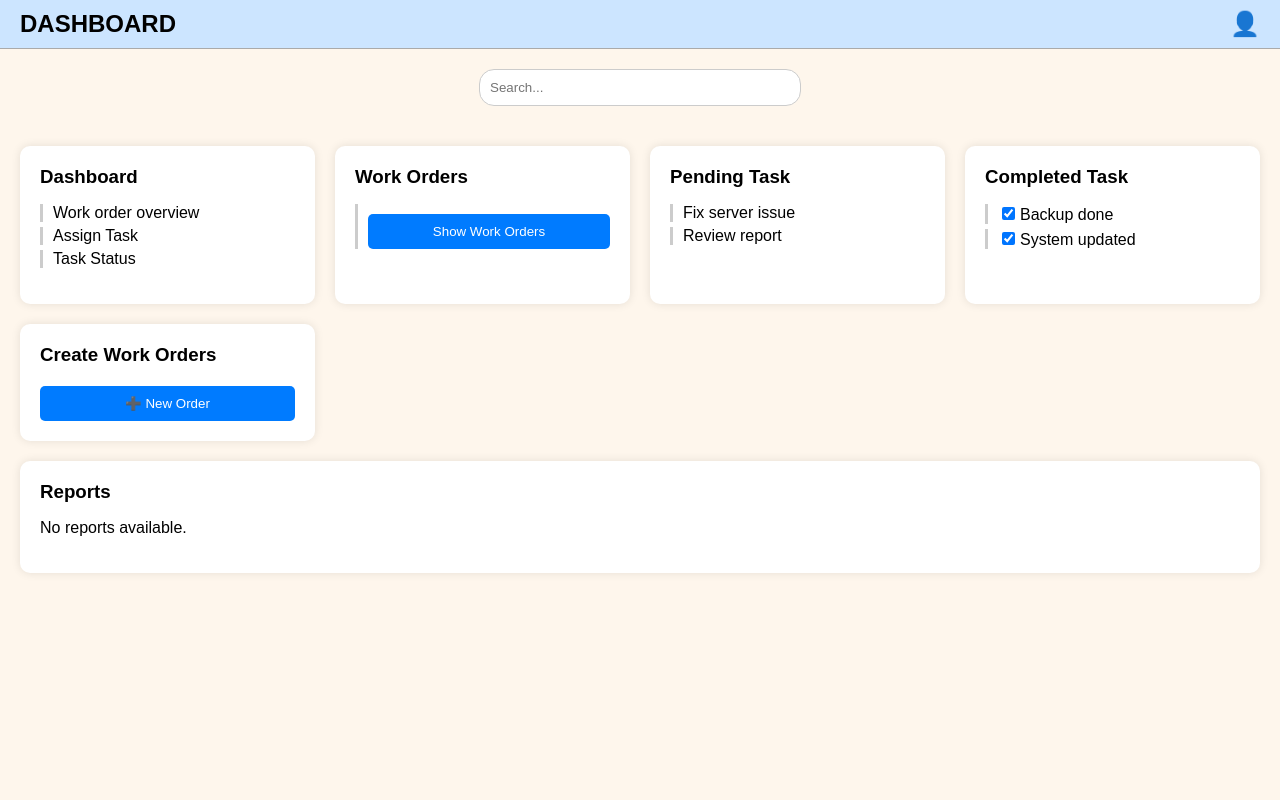
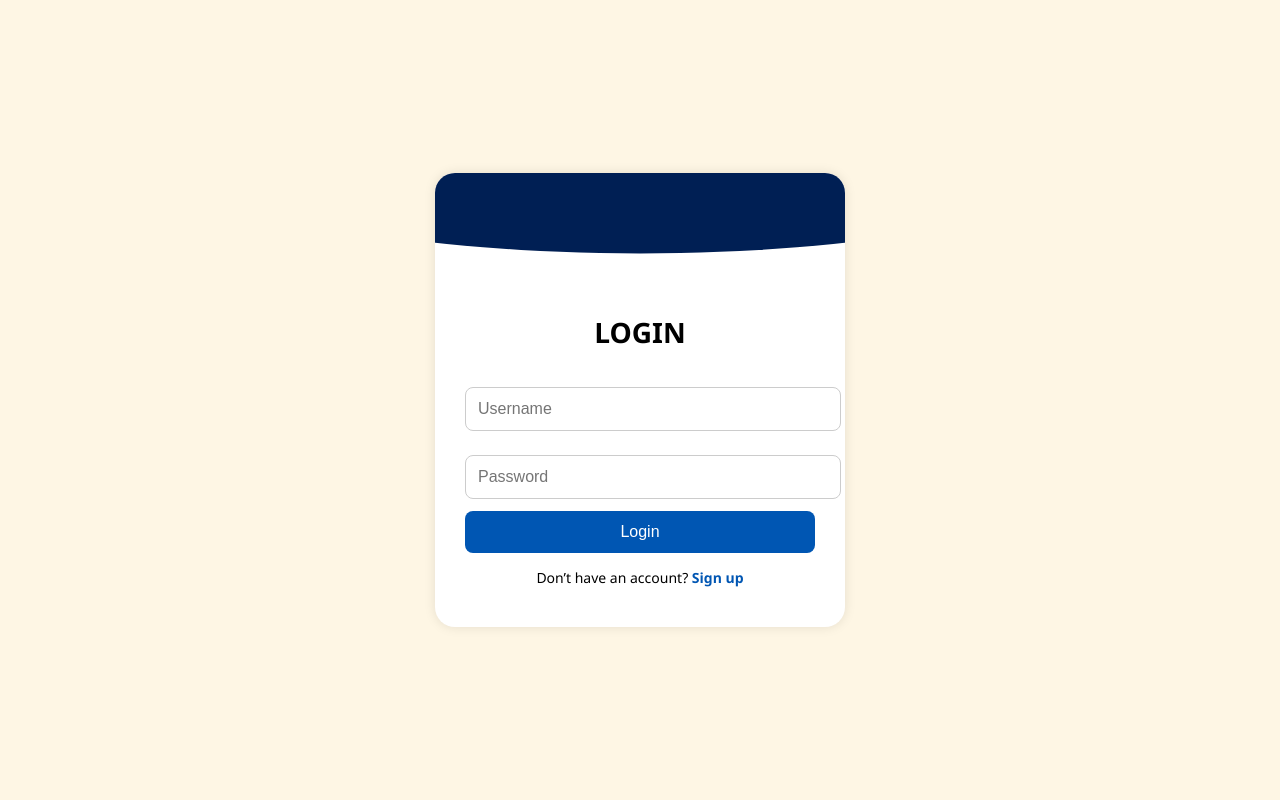
Before and after one commit to Lorbelle143/IT38A-Enterprise-System, a PHP site: page /login.php in a window 1280 px wide. Run offline with PHP 8.4, Linux system fonts and the light colour scheme.

Commit message:
updated login

```diff
--- a/login.php
+++ b/login.php
@@ -1,263 +1,133 @@
-<?php session_start(); ?>
+<?php
+session_start();
+$error = '';
+
+if ($_SERVER['REQUEST_METHOD'] === 'POST') {
+    $valid_username = 'johndoe';
+    $valid_password = 'password123';
+
+    $username = $_POST['username'] ?? '';
+    $password = $_POST['password'] ?? '';
+
+    if ($username === $valid_username && $password === $valid_password) {
+        $_SESSION['username'] = $username;
+        header('Location: dashboard.php');
+        exit;
+    } else {
+        $error = 'Invalid username or password.';
+    }
+}
+?>
+
 <!DOCTYPE html>
 <html lang="en">
 <head>
   <meta charset="UTF-8">
-  <title>Dashboard</title>
+  <title>Login</title>
   <style>
     body {
-      font-family: Arial, sans-serif;
-      background-color: #fef6ec;
       margin: 0;
+      font-family: 'Segoe UI', sans-serif;
+      background-color: #fef6e4;
+      display: flex;
+      justify-content: center;
+      align-items: center;
+      height: 100vh;
     }
 
-    .header {
-      background-color: #cce5ff;
-      padding: 10px 20px;
-      display: flex;
-      align-items: center;
-      justify-content: space-between;
-      border-bottom: 1px solid #aaa;
+    .login-container {
+      background: #fff;
+      width: 350px;
+      padding: 40px 30px;
+      border-radius: 20px;
+      box-shadow: 0 0 12px rgba(0,0,0,0.1);
+      text-align: center;
+      position: relative;
     }
 
-    .header h2 {
-      margin: 0;
+    .header-wave {
+      position: absolute;
+      top: 0;
+      left: 0;
+      height: 100px;
+      width: 100%;
+      background: #001F54;
+      border-top-left-radius: 20px;
+      border-top-right-radius: 20px;
+      clip-path: ellipse(100% 80% at 50% 0%);
     }
 
-    .header .user-icon {
-      font-size: 24px;
+    h2 {
+      margin-top: 100px;
+      font-size: 28px;
+      font-weight: 700;
+      color: #000;
+    }
+
+    input[type="text"], input[type="password"] {
+      width: 100%;
+      padding: 12px;
+      margin: 12px 0;
+      border: 1px solid #ccc;
+      border-radius: 8px;
+      font-size: 16px;
+    }
+
+    button {
+      width: 100%;
+      padding: 12px;
+      background-color: #0056b3;
+      color: white;
+      border: none;
+      border-radius: 8px;
+      font-size: 16px;
       cursor: pointer;
     }
 
-    .search-bar {
-      margin: 20px;
-      display: flex;
-      justify-content: center;
+    button:hover {
+      background-color: #003d80;
     }
 
-    .search-bar input {
-      padding: 10px;
-      border-radius: 15px;
-      border: 1px solid #ccc;
-      width: 300px;
+    .signup-prompt {
+      margin-top: 15px;
+      font-size: 14px;
     }
 
-    .content {
-      display: grid;
-      grid-template-columns: repeat(auto-fill, minmax(250px, 1fr));
-      gap: 20px;
-      padding: 20px;
+    .signup-prompt a {
+      color: #0056b3;
+      text-decoration: none;
+      font-weight: bold;
     }
 
-    .card {
-      background-color: white;
-      padding: 20px;
-      border-radius: 10px;
-      box-shadow: 0 0 10px rgba(0,0,0,0.1);
+    .signup-prompt a:hover {
+      text-decoration: underline;
     }
 
-    .card h3 {
-      margin-top: 0;
-      margin-bottom: 10px;
-    }
-
-    .task-list, .work-list {
-      list-style: none;
-      padding-left: 0;
-    }
-
-    .task-list li, .work-list li {
-      margin: 5px 0;
-      padding-left: 10px;
-      border-left: 3px solid #ccc;
-    }
-
-    .checkbox {
-      margin-right: 5px;
-    }
-
-    .card button {
-      padding: 10px;
-      background-color: #007bff;
-      color: white;
-      border: none;
-      border-radius: 5px;
-      cursor: pointer;
-      width: 100%;
+    .error {
+      color: red;
       margin-top: 10px;
-    }
-
-    .card button:hover {
-      background-color: #0056b3;
-    }
-
-    .create-work-order {
-      background-color: #fff;
-      border: 1px solid #ccc;
-      padding: 25px;
-      border-radius: 10px;
-      box-shadow: 0 0 10px rgba(0,0,0,0.1);
-      margin: 20px;
-    }
-
-    .hidden {
-      display: none;
-    }
-
-    .create-work-order input,
-    .create-work-order textarea {
-      width: 100%;
-      padding: 10px;
-      margin-bottom: 10px;
-      border: 1px solid #ccc;
-      border-radius: 5px;
-    }
-
-    .create-work-order button {
-      padding: 10px 15px;
-      background-color: #007bff;
-      color: white;
-      border: none;
-      border-radius: 5px;
-      margin-right: 10px;
-      cursor: pointer;
-    }
-
-    .create-work-order button:hover {
-      background-color: #0056b3;
-    }
-
-    .cancel-btn {
-      background-color: #ccc;
-      color: black;
-    }
-
-    .cancel-btn:hover {
-      background-color: #999;
-    }
-
-    .work-orders-list {
-      display: none;
-      padding: 15px;
-      background-color: white;
-      border-radius: 10px;
-      box-shadow: 0 0 10px rgba(0,0,0,0.1);
-      margin-top: 20px;
-    }
-
-    .work-orders-list ul {
-      list-style: none;
-      padding-left: 0;
-    }
-
-    .work-orders-list li {
-      padding: 10px;
-      border-bottom: 1px solid #eee;
+      font-size: 14px;
     }
   </style>
 </head>
 <body>
+  <div class="login-container">
+    <div class="header-wave"></div>
+    <h2>LOGIN</h2>
 
-  <div class="header">
-    <h2>DASHBOARD</h2>
-    <div class="user-icon">👤</div>
+    <?php if ($error): ?>
+      <div class="error"><?= htmlspecialchars($error) ?></div>
+    <?php endif; ?>
+
+    <form method="POST" action="">
+      <input type="text" name="username" placeholder="Username" required />
+      <input type="password" name="password" placeholder="Password" required />
+      <button type="submit">Login</button>
+    </form>
+
+    <div class="signup-prompt">
+      Don’t have an account? <a href="register.php">Sign up</a>
+    </div>
   </div>
-
-  <div class="search-bar">
-    <input type="text" placeholder="Search...">
-  </div>
-
-  <main class="content">
-    <div class="card">
-      <h3>Dashboard</h3>
-      <ul class="task-list">
-        <li>Work order overview</li>
-        <li>Assign Task</li>
-        <li>Task Status</li>
-      </ul>
-    </div>
-
-    <div class="card">
-      <h3>Work Orders</h3>
-      <ul class="work-list">
-        <li><button onclick="showWorkOrders()">Show Work Orders</button></li>
-      </ul>
-    </div>
-
-    <div class="card">
-      <h3>Pending Task</h3>
-      <ul class="task-list">
-        <li>Fix server issue</li>
-        <li>Review report</li>
-      </ul>
-    </div>
-
-    <div class="card">
-      <h3>Completed Task</h3>
-      <ul class="task-list">
-        <li><input type="checkbox" class="checkbox" checked>Backup done</li>
-        <li><input type="checkbox" class="checkbox" checked>System updated</li>
-      </ul>
-    </div>
-
-    <div class="card">
-      <h3>Create Work Orders</h3>
-      <button onclick="showWorkOrder()">➕ New Order</button>
-    </div>
-
-    <div class="card" style="grid-column: 1 / -1;">
-      <h3>Reports</h3>
-      <p>No reports available.</p>
-    </div>
-  </main>
-
-  <!-- Work Order Form (hidden initially) -->
-  <div id="create-work-order" class="create-work-order hidden">
-    <h3>Create New Work Order</h3>
-    <form>
-      <label>
-        Title:
-        <input type="text" placeholder="Enter title" required>
-      </label><br>
-      <label>
-        Description:
-        <textarea placeholder="Describe the task" required></textarea>
-      </label><br>
-      <label>
-        Due Date:
-        <input type="date" required>
-      </label><br>
-      <button type="submit">Submit</button>
-      <button type="button" class="cancel-btn" onclick="hideWorkOrder()">Cancel</button>
-    </form>
-  </div>
-
-  <!-- Work Orders List (hidden initially) -->
-  <div id="work-orders-list" class="work-orders-list">
-    <h3>Work Orders List</h3>
-    <ul>
-      <li>Work Order #1: Fix server issue</li>
-      <li>Work Order #2: Update software</li>
-      <li>Work Order #3: Backup system</li>
-    </ul>
-  </div>
-
-  <script>
-    function showWorkOrder() {
-      document.getElementById('create-work-order').classList.remove('hidden');
-      window.scrollTo({ top: document.body.scrollHeight, behavior: 'smooth' });
-    }
-
-    function hideWorkOrder() {
-      document.getElementById('create-work-order').classList.add('hidden');
-    }
-
-    // Function to show work orders
-    function showWorkOrders() {
-      const workOrdersList = document.getElementById('work-orders-list');
-      workOrdersList.classList.toggle('hidden');
-    }
-  </script>
-
 </body>
 </html>
```
